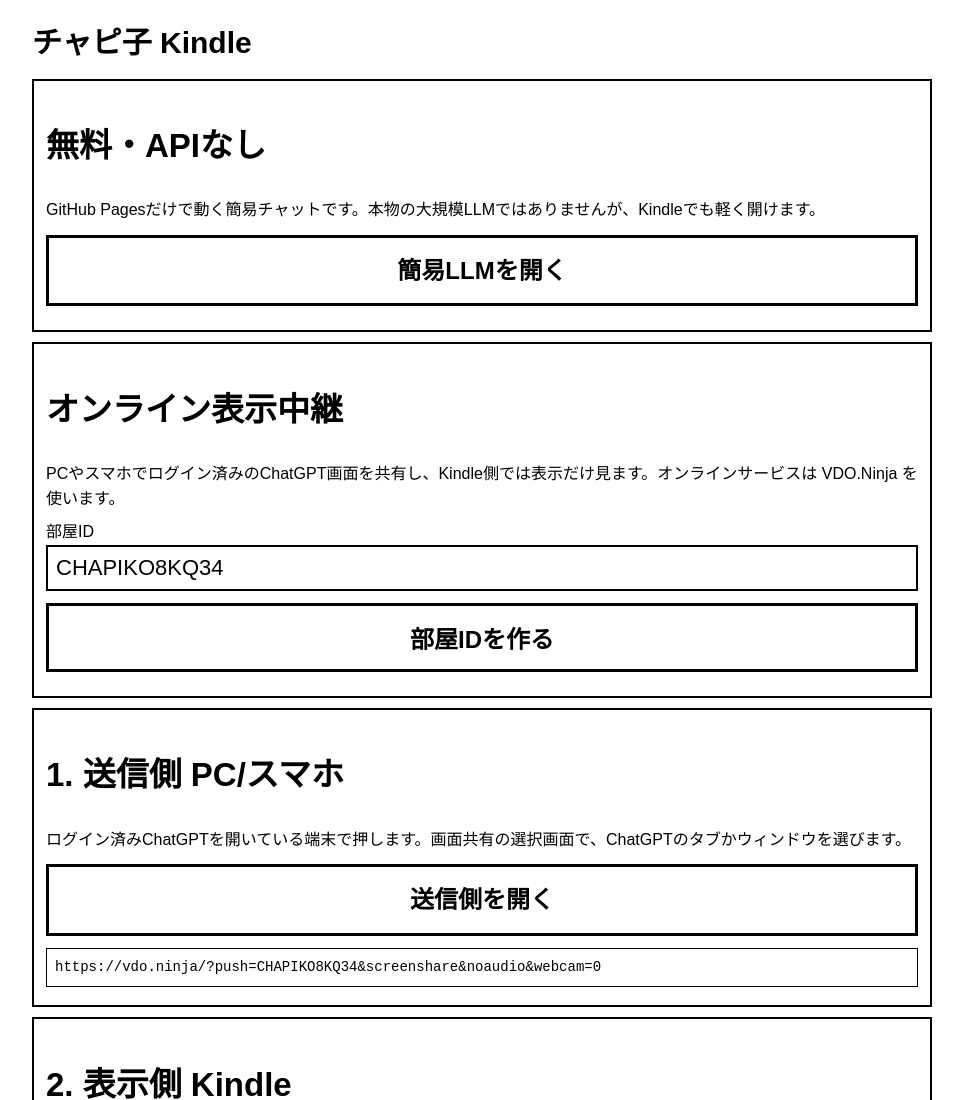
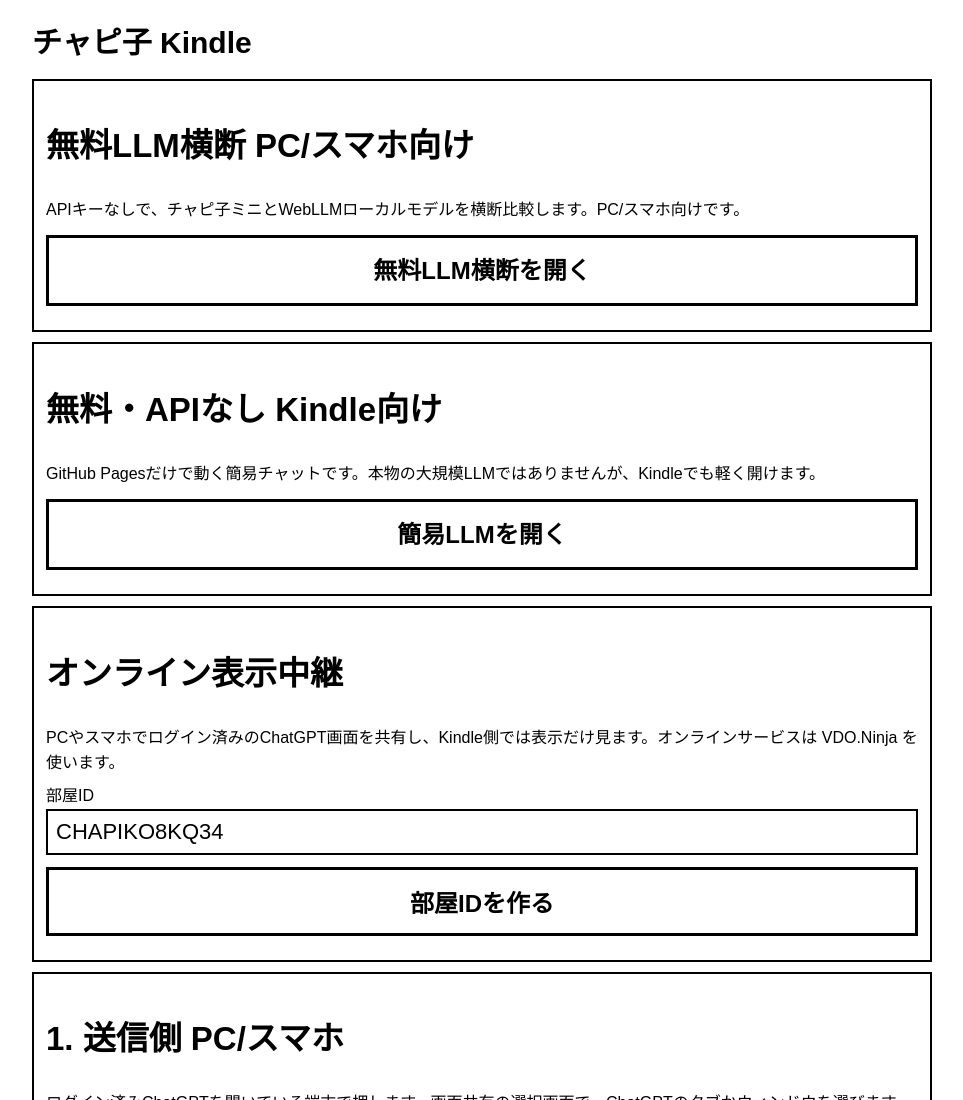
Before and after one commit to kouheim1979/chapiko, a website: page index.html in a window 1280 px wide. Shown: the top 1100 px of the page, without its empty margins (158-1121 px from the left). Drawn offline with Linux system fonts and the light colour scheme.

Commit message:
Link to free LLM hub

```diff
--- a/index.html
+++ b/index.html
@@ -22,7 +22,15 @@
   <h1>チャピ子 Kindle</h1>
 
   <div class="box">
-    <h2>無料・APIなし</h2>
+    <h2>無料LLM横断 PC/スマホ向け</h2>
+    <div class="small">
+      APIキーなしで、チャピ子ミニとWebLLMローカルモデルを横断比較します。PC/スマホ向けです。
+    </div>
+    <a class="btn" href="free-llm-hub.html">無料LLM横断を開く</a>
+  </div>
+
+  <div class="box">
+    <h2>無料・APIなし Kindle向け</h2>
     <div class="small">
       GitHub Pagesだけで動く簡易チャットです。本物の大規模LLMではありませんが、Kindleでも軽く開けます。
     </div>
```
